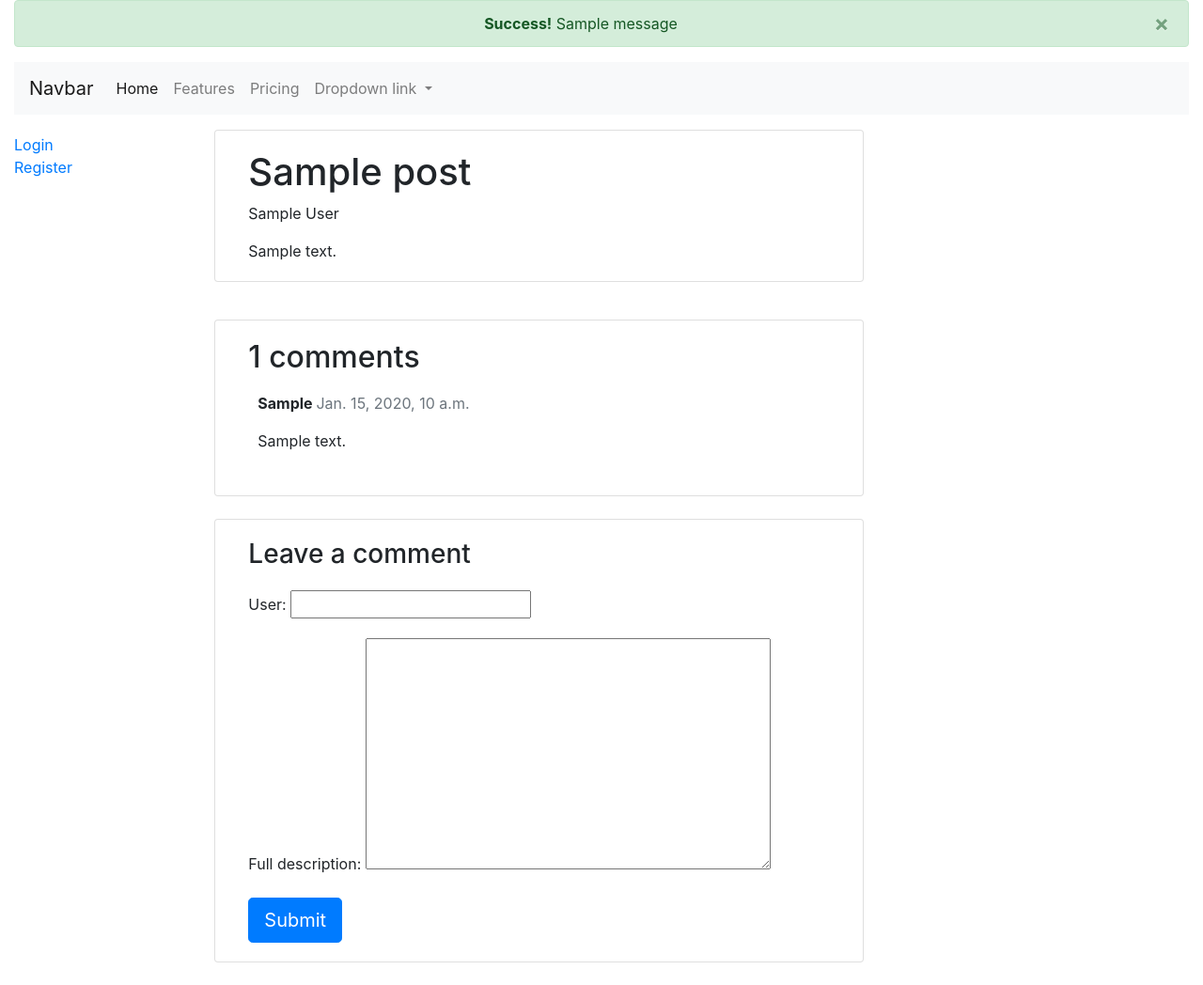
After one commit to Mykytenkovladislav/blog_project, a Django app: page /blog/1 in a window 1280 px wide. The commit adds this page. Shown: the whole page at 94% size. Run offline with Django 3.2, Linux system fonts and the light colour scheme; tables that the repository leaves empty hold one stand-in row (values such as "Sample post"); one stand-in notice (Sample message) is shown; some libraries are stand-ins or nearby versions.

Commit message:
post lists and comment deep page with comments added

```diff
--- a/blog_project/forms.py
+++ b/blog_project/forms.py
@@ -1,6 +1,8 @@
 from django import forms
 from django.contrib.auth.forms import UserCreationForm
 from django.contrib.auth import get_user_model
+
+from blog_project.models import Comment
 
 User = get_user_model()
 
@@ -11,3 +13,9 @@ class RegisterForm(UserCreationForm):
     class Meta:
         model = User
         fields = ["username", "email", "password1", "password2"]
+
+
+class CommentForm(forms.ModelForm):
+    class Meta:
+        model = Comment
+        fields = ('user', 'full_description')
--- a/blog_project/models.py
+++ b/blog_project/models.py
@@ -24,8 +24,14 @@ class Post(models.Model):
 
 
 class Comment(models.Model):
-    user = models.ForeignKey(User, on_delete=models.CASCADE)
+    user = models.CharField(max_length=30)
     full_description = models.TextField(_("full description"), blank=True)
     is_published = models.BooleanField(choices=Status.choices, default=False)
     post = models.ForeignKey(Post, on_delete=models.CASCADE, related_name='comments')
     created_date = models.DateTimeField(default=timezone.now)
+
+    class Meta:
+        ordering = ['created_date']
+
+    def __str__(self):
+        return 'Comment {} by {}'.format(self.full_description, self.user)
--- a/blog_project/urls.py
+++ b/blog_project/urls.py
@@ -1,7 +1,8 @@
 from django.urls import path
 
-from blog_project.views import Index
+from blog_project import views
 
 urlpatterns = [
-    path('', Index.as_view(), name='index'),
+    path('', views.PostList.as_view(), name='index'),
+    path('<int:pk>', views.PostDetail.as_view(), name='post_detail'),
 ]
--- a/blog_project/views.py
+++ b/blog_project/views.py
@@ -1,15 +1,17 @@
-from django.contrib.auth import authenticate, login
+from django.contrib import messages
+from django.contrib.auth import authenticate, login, get_user_model
+from django.contrib.auth.mixins import LoginRequiredMixin
+from django.contrib.messages.views import SuccessMessageMixin
 from django.urls import reverse_lazy
 from django.views import generic
 from django.views.generic.base import TemplateView
 
-from django.shortcuts import render
+from django.shortcuts import render, get_object_or_404, redirect
 
-from blog_project.forms import RegisterForm
+from blog_project.forms import RegisterForm, CommentForm
+from blog_project.models import Post, Status
 
-
-class Index(TemplateView):
-    template_name = 'index.html'
+User = get_user_model()
 
 
 class RegisterFormView(generic.FormView):
@@ -26,3 +28,64 @@ class RegisterFormView(generic.FormView):
         user = authenticate(username=username, password=password)
         login(self.request, user)
         return super(RegisterFormView, self).form_valid(form)
+
+
+class UpdateProfile(LoginRequiredMixin, SuccessMessageMixin, generic.UpdateView):
+    model = User
+    fields = ['first_name', 'last_name', 'email']
+    template_name = 'registration/update_profile.html'
+    success_url = reverse_lazy('index')
+    success_message = 'Profile updated'
+
+    def get_object(self, queryset=None):
+        user = self.request.user
+        return user
+
+
+class PostList(generic.ListView):
+    queryset = Post.objects.filter(published_state=Status.PUBLISHED).order_by('title')
+    template_name = 'index.html'
+
+
+class PostDetail(SuccessMessageMixin, generic.DetailView):
+    model = Post
+    template_name = 'blog/post_detail.html'
+
+    def get_context_data(self, **kwargs):
+        context = super().get_context_data(**kwargs)
+        comments = self.get_object().comments.filter(is_published=True)
+        comment_form = CommentForm()
+        context.update({'comments': comments, 'comment_form': comment_form})
+        return context
+
+    def post(self, request, *args, **kwargs):
+        self.object = self.get_object()
+        comment_form = CommentForm(request.POST)
+        if comment_form.is_valid():
+            new_comment = comment_form.save(commit=False)
+            new_comment.post = self.object
+            new_comment.save()
+            messages.success(request, 'Your comment sent to moderators')
+            return redirect('post_detail', pk=self.object.pk)
+        context = self.get_context_data(object=self.object)
+        context['comment_form'] = comment_form
+        return self.render_to_response(context)
+
+
+def comments_section(request, post_id):
+    template_name = 'post_detail.html'
+    post = get_object_or_404(Post, id=1)
+    comments = post.comments.filter(is_published=True)
+    new_comment = None
+    if request.method == 'POST':
+        comment_form = CommentForm(request.POST)
+        if comment_form.is_valid():
+            new_comment = comment_form.save(commit=False)
+            new_comment.post = post
+            new_comment.save()
+    else:
+        comment_form = CommentForm()
+    return render(request, template_name, {'post': post,
+                                           'comments': comments,
+                                           'new_comment': new_comment,
+                                           'comment_form': comment_form})
--- a/djangoProject/urls.py
+++ b/djangoProject/urls.py
@@ -9,7 +9,7 @@ Function views
 Class-based views
     1. Add an import:  from other_app.views import Home
     2. Add a URL to urlpatterns:  path('', Home.as_view(), name='home')
-Including another URLconf
+Including another URL conf
     1. Import the include() function: from django.urls import include, path
     2. Add a URL to urlpatterns:  path('blog/', include('blog.urls'))
 """
@@ -17,14 +17,17 @@ import debug_toolbar
 from django.conf.urls.static import static
 from django.contrib import admin
 from django.urls import path, include
+from django.views.generic import RedirectView
 
-from blog_project.views import RegisterFormView
+from blog_project.views import RegisterFormView, UpdateProfile
 from djangoProject import settings
 
 urlpatterns = [
+                  path('', RedirectView.as_view(url='/blog/', permanent=True)),
                   path('blog/', include('blog_project.urls')),
                   path('accounts/', include('django.contrib.auth.urls')),
                   path('accounts/register/', RegisterFormView.as_view(), name='register'),
+                  path('accounts/update_profile', UpdateProfile.as_view(), name='update_profile'),
                   path('admin/', admin.site.urls),
               ] + static(settings.STATIC_URL, document_root=settings.STATIC_ROOT)
 
--- a/templates/base_generic.html
+++ b/templates/base_generic.html
@@ -21,7 +21,22 @@
     <link rel="stylesheet" href="{% static 'css/styles.css' %}">
 </head>
 <body>
+<div class="container-fluid">
 
+    {% if messages %}
+        <div class="row">
+            <div class="col-sm-12">
+                {% for message in messages %}
+                    <div class="alert alert-{{ message.tags }} alert-dismissible text-center" role="alert">
+                        <button type="button" class="close" data-dismiss="alert" aria-label="Close"><span
+                                aria-hidden="true">&times;</span></button>
+                        <strong>{% if message.level == DEFAULT_MESSAGE_LEVELS.ERROR %}Error{% else %}
+                            {{ message.tags|title }}{% endif %}!</strong> {{ message }}
+                    </div>
+                {% endfor %}
+            </div>
+        </div>
+    {% endif %}
     <nav class="navbar navbar-expand-lg navbar-light bg-light">
         <a class="navbar-brand" href="#">Navbar</a>
         <button class="navbar-toggler" type="button" data-toggle="collapse" data-target="#navbarNavDropdown"
@@ -31,7 +46,7 @@
         <div class="collapse navbar-collapse" id="navbarNavDropdown">
             <ul class="navbar-nav">
                 <li class="nav-item active">
-                <a class="nav-link" href="#">Home <span class="sr-only">(current)</span></a>
+                    <a class="nav-link" href="{% url 'index' %}">Home <span class="sr-only">(current)</span></a>
                 </li>
                 <li class="nav-item">
                     <a class="nav-link" href="#">Features</a>
@@ -53,38 +68,17 @@
             </ul>
         </div>
     </nav>
-<div class="container-fluid">
-
-    {% if messages %}
-        <div class="row">
-            <div class="col-sm-12">
-                {% for message in messages %}
-                    <div class="alert alert-{{ message.tags }} alert-dismissible text-center" role="alert">
-                        <button type="button" class="close" data-dismiss="alert" aria-label="Close"><span
-                                aria-hidden="true">&times;</span></button>
-                        <strong>{% if message.level == DEFAULT_MESSAGE_LEVELS.ERROR %}Error{% else %}
-                            {{ message.tags|title }}{% endif %}!</strong> {{ message }}
-                    </div>
-                {% endfor %}
-            </div>
-        </div>
-    {% endif %}
     <div class="row">
         <div class="col-sm-2">
             {% block sidebar %}
                 <ul class="sidebar-nav">
                     {#                    <li><a href="{% url 'send-email' %}">Send reminder</a></li>#}
-                    {#                    <li><a href="{% url 'person' %}">Person</a></li>#}
-                    {#                    <li><a href="{% url 'triangle' %}">Triangle</a></li>#}
-                    {#                    <li><a href="{% url 'index' %}">Home</a></li>#}
-                    {#                    <li><a href="{% url 'books' %}">All books</a></li>#}
-                    {#                    <li><a href="{% url 'authors' %}">All authors</a></li>#}
-                    {#                    <li><a href="{% url 'contact' %}">Contact</a></li>#}
                 </ul>
 
                 <ul class="sidebar-nav">
                     {% if user.is_authenticated %}
                         <li>User: {{ user.get_username }}</li>
+                        <li><a href="{% url 'update_profile' %}?next={{ request.path }}">Update profile</a></li>
                         <li><a href="{% url 'logout' %}?next={{ request.path }}">Logout</a></li>
                     {% else %}
                         <li><a href="{% url 'login' %}?next={{ request.path }}">Login</a></li>
--- /dev/null
+++ b/templates/blog/post_detail.html
@@ -0,0 +1,47 @@
+{% extends 'base_generic.html' %}
+{% block content %}
+    <div class="container">
+        <div class="row">
+            <div class="col-md-8 card mb-4  mt-3">
+                <div class="card-body">
+                    <h1>{{ object.title }}</h1>
+                    <p>{{ object.user.first_name }} {{ object.user.last_name }}</p>
+                    <p class="card-text ">{{ object.full_description | safe }}</p>
+                </div>
+            </div>
+        </div>
+    </div>
+    <div class="col-md-8 card mb-4  mt-3 ">
+        <div class="card-body">
+            <!-- comments -->
+            <h2>{{ comments.count }} comments</h2>
+            {% for comment in comments %}
+                <div class="comments" style="padding: 10px;">
+                    <p class="font-weight-bold">
+                        {{ comment.user }}
+                        <span class=" text-muted font-weight-normal">
+              {{ comment.created_date }}
+            </span>
+                    </p>
+                    {{ comment.full_description | linebreaks }}
+                </div>
+            {% endfor %}
+        </div>
+    </div>
+    <div class="col-md-8 card mb-4  mt-3 ">
+        <div class="card-body">
+            {% if new_comment %}
+                <div class="alert alert-success" role="alert">
+                    Your comment is awaiting moderation
+                </div>
+            {% else %}
+                <h3>Leave a comment</h3>
+                <form method="post" style="margin-top: 1.3em;">
+                    {{ comment_form.as_p }}
+                    {% csrf_token %}
+                    <button type="submit" class="btn btn-primary  btn-lg">Submit</button>
+                </form>
+            {% endif %}
+        </div>
+    </div>
+{% endblock content %}
```
Also changed, not shown: templates/index.html (+47 -2 lines), templates/registration/update_profile.html (added, +13 -0 lines), 2 other files. Lines whose indentation alone changed are shown as unchanged.
